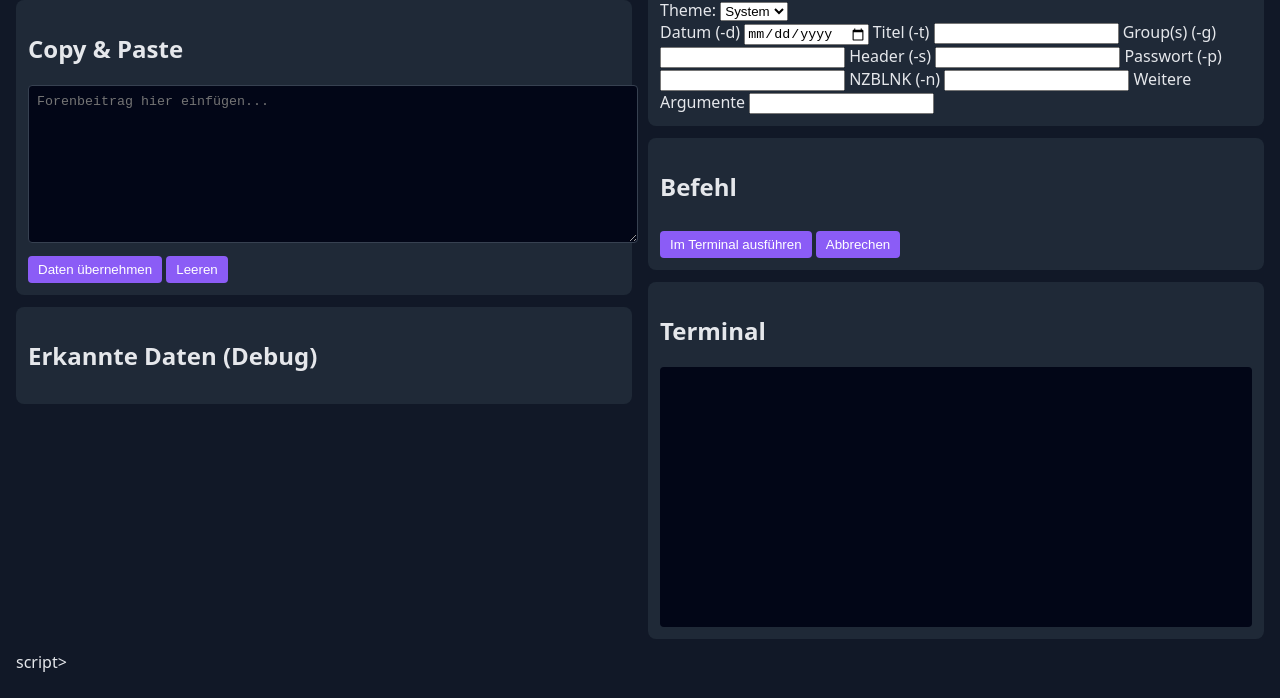
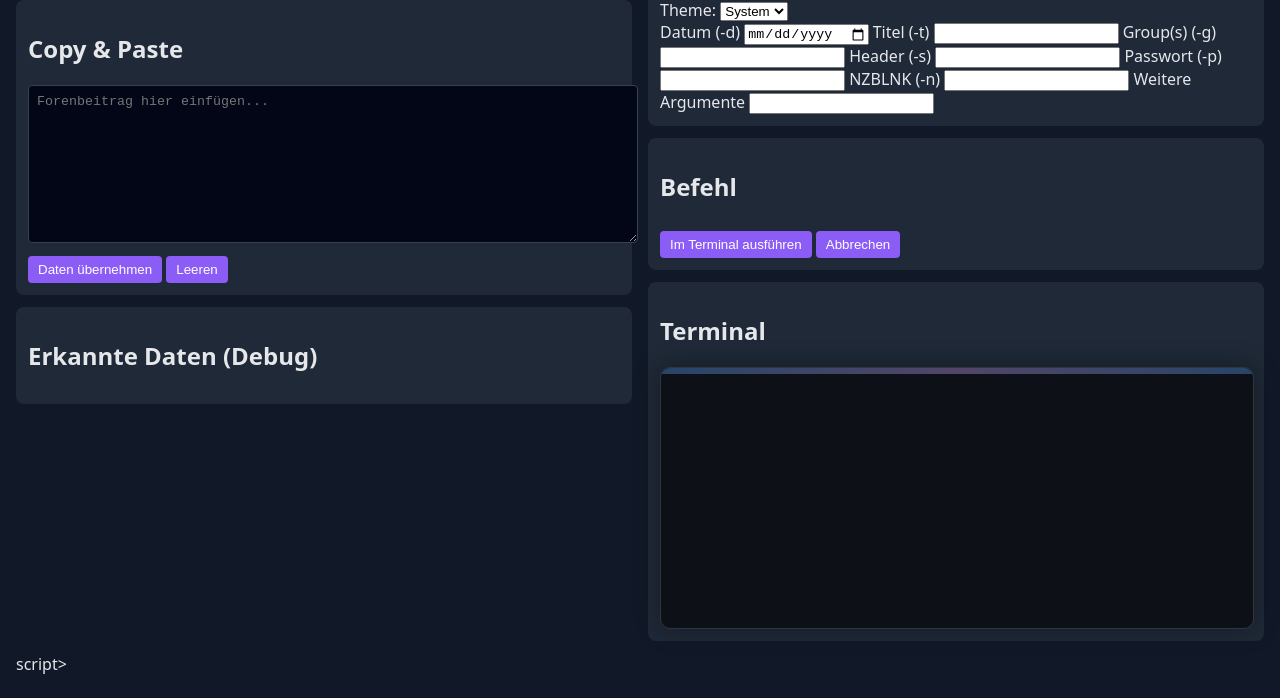
Before and after one commit to URBANsUNITED/NZB-Monkey-Go-UI, a website with bundled scripts: page public/index.html in a window 1280 px wide. Shown: the part 102-800 px from the top of the page. Built offline with nearby package versions, Linux system fonts and the light colour scheme; a script that the page names is missing.

Commit message:
Enhance terminal styling with new design elements
Added styling for terminal component including background, borders, and scrollbars.

```diff
--- a/public/styles.css
+++ b/public/styles.css
@@ -103,6 +103,43 @@ button {
   }
 }
 
+/* --- Terminal Styling Upgrade --- */
+
+#terminal {
+  background: #0d1117;              /* GitHub Dark */
+  border-radius: 10px;
+  border: 1px solid #30363d;
+  box-shadow: 0 0 25px rgba(0,0,0,0.35);
+  overflow: hidden;
+  position: relative;
+}
+
+/* Glow-Effekt oben */
+#terminal::before {
+  content: "";
+  position: absolute;
+  top: 0;
+  left: 0;
+  height: 6px;
+  width: 100%;
+  background: linear-gradient(90deg, #58a6ff, #d2a8ff, #58a6ff);
+  opacity: 0.35;
+}
+
+/* Terminal-Scrollbars schöner */
+.xterm-viewport::-webkit-scrollbar {
+  width: 8px;
+}
+
+.xterm-viewport::-webkit-scrollbar-thumb {
+  background: #30363d;
+  border-radius: 4px;
+}
+
+.xterm-viewport::-webkit-scrollbar-thumb:hover {
+  background: #484f58;
+}
+
 
 .error-border {
   border: 1px solid #dc2626 !important; /* rot */
```
